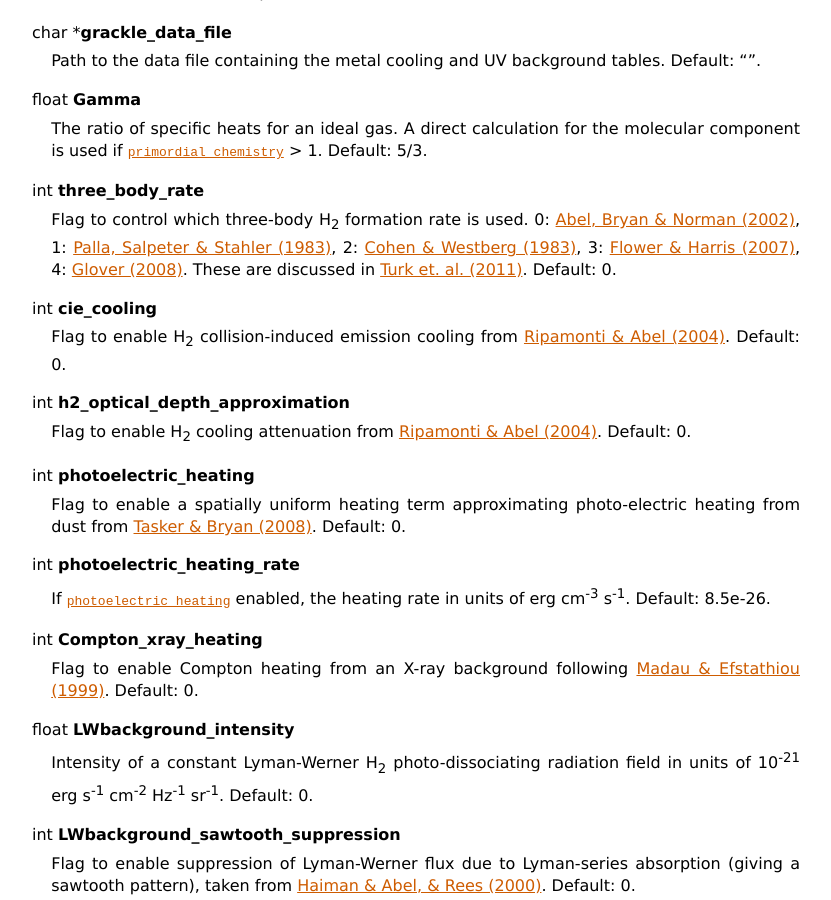
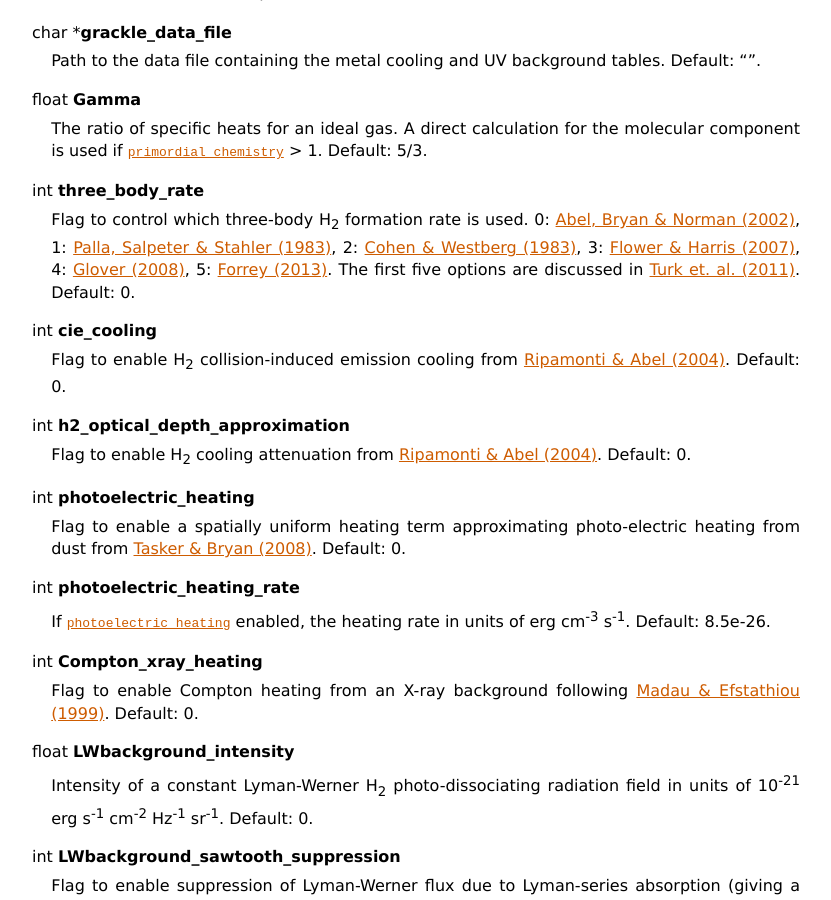
Before and after one commit to grackle-project/grackle, a Sphinx documentation site: the page built from doc/source/Parameters.rst, in a window 1280 px wide and 900 px high, scrolled down 1428 px. Shown: the whole window, without its empty margins (48-879 px from the left). Built offline with Sphinx 7.4.7, drawn with Linux system fonts in a browser that asks for light colours.

Commit message:
Document new three-body H2 formation rate

```diff
--- a/doc/source/Parameters.rst
+++ b/doc/source/Parameters.rst
@@ -55,7 +55,7 @@ For all on/off integer flags, 0 is off and 1 is on.
 
 .. c:var:: int three_body_rate
 
-   Flag to control which three-body H\ :sub:`2` formation rate is used.  0: `Abel, Bryan & Norman (2002) <http://adsabs.harvard.edu/abs/2002Sci...295...93A>`_, 1: `Palla, Salpeter & Stahler (1983) <http://adsabs.harvard.edu/abs/1983ApJ...271..632P>`_, 2: `Cohen & Westberg (1983) <http://adsabs.harvard.edu/abs/1983JPCRD..12..531C>`_, 3: `Flower & Harris (2007) <http://adsabs.harvard.edu/abs/2007MNRAS.377..705F>`_, 4: `Glover (2008) <http://adsabs.harvard.edu/abs/2008AIPC..990...25G>`_.  These are discussed in `Turk et. al. (2011) <http://adsabs.harvard.edu/abs/2011ApJ...726...55T>`_.  Default: 0.
+   Flag to control which three-body H\ :sub:`2` formation rate is used.  0: `Abel, Bryan & Norman (2002) <http://adsabs.harvard.edu/abs/2002Sci...295...93A>`_, 1: `Palla, Salpeter & Stahler (1983) <http://adsabs.harvard.edu/abs/1983ApJ...271..632P>`_, 2: `Cohen & Westberg (1983) <http://adsabs.harvard.edu/abs/1983JPCRD..12..531C>`_, 3: `Flower & Harris (2007) <http://adsabs.harvard.edu/abs/2007MNRAS.377..705F>`_, 4: `Glover (2008) <http://adsabs.harvard.edu/abs/2008AIPC..990...25G>`_, 5: `Forrey (2013) <http://adsabs.harvard.edu/abs/2013ApJ...773L..25F>`_.  The first five options are discussed in `Turk et. al. (2011) <http://adsabs.harvard.edu/abs/2011ApJ...726...55T>`_.  Default: 0.
 
 .. c:var:: int cie_cooling
 
```
